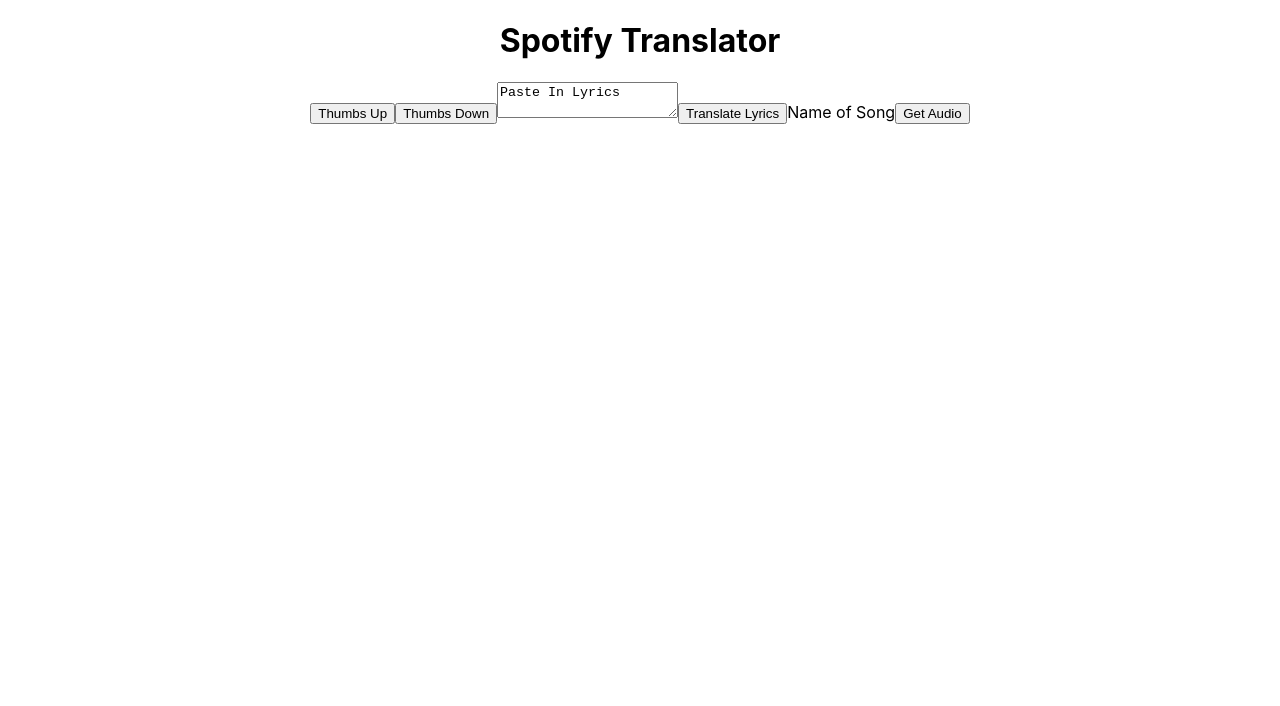
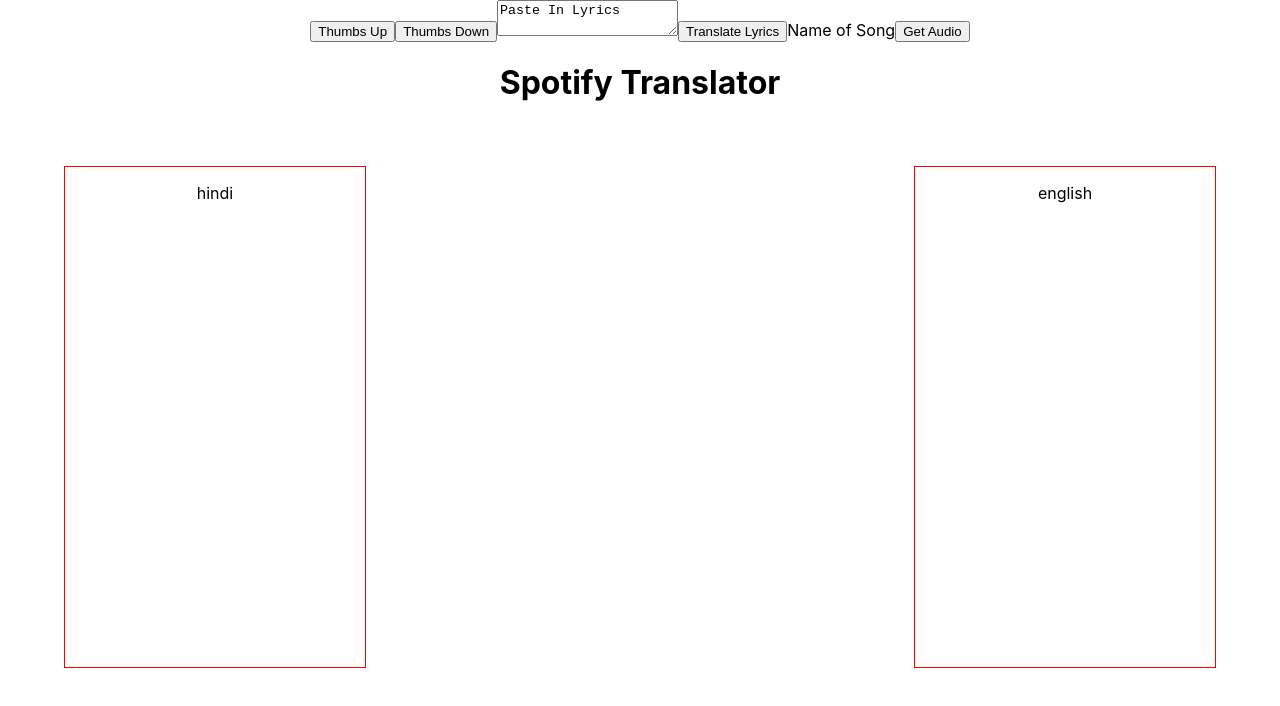
Before and after one commit to team-green-8-26/spotify-translator, a React (Create React App) app in the folder spotify-translator/: page / in a window 1280 px wide. Shown: the top 706 px of the page. Built offline with nearby package versions, Linux system fonts and the light colour scheme; the HTML template or start-up script is replaced by a standard one.

Commit message:
reorganized some components, added some

```diff
--- a/spotify-translator/src/App.js
+++ b/spotify-translator/src/App.js
@@ -1,12 +1,14 @@
-import logo from './logo.svg';
 import './App.css';
 import SampleAPIInteractions from './components/SampleAPIInteractions';
+import HeaderContainer from './components/HeaderContainer';
+import BodyContainer from './components/BodyContainer';
 
 function App() {
   return (
     <div className="App">
-      <h1>Spotify Translator</h1>
       <SampleAPIInteractions/>
+      <HeaderContainer />
+      <BodyContainer />
     </div>
   );
 }
--- /dev/null
+++ b/spotify-translator/src/assets/css/body-container.css
@@ -0,0 +1,5 @@
+.body-container {
+    display: flex;
+    margin: 5%;
+    justify-content: space-between;
+}
--- /dev/null
+++ b/spotify-translator/src/assets/css/footer-container.css
@@ -0,0 +1,3 @@
+.footer-container {
+
+}
--- /dev/null
+++ b/spotify-translator/src/assets/css/header-container.css
@@ -0,0 +1,3 @@
+.header-container {
+
+}
--- /dev/null
+++ b/spotify-translator/src/assets/css/lyrics-container.css
@@ -0,0 +1,5 @@
+.lyrics-container {
+    border: red 1px solid;
+    height: 500px;
+    width: 300px;
+}
--- /dev/null
+++ b/spotify-translator/src/components/BodyContainer.jsx
@@ -0,0 +1,14 @@
+import React, {useState, useEffect} from 'react';
+import '../assets/css/body-container.css';
+import LyricsContainer from './LyricsContainer';
+
+function BodyContainer(){
+    return (
+        <div className='body-container'>
+            <LyricsContainer language={"hindi"}/>
+            <LyricsContainer language={"english"}/>
+        </div>
+    )
+}
+
+export default BodyContainer;
--- /dev/null
+++ b/spotify-translator/src/components/HeaderContainer.jsx
@@ -0,0 +1,12 @@
+import React, {useState, useEffect} from 'react';
+import '../assets/css/header-container.css';
+
+function HeaderContainer(){
+    return (
+        <div className='header-container'>
+            <h1>Spotify Translator</h1>
+        </div>
+    )
+}
+
+export default HeaderContainer;
--- a/spotify-translator/src/components/LyricsContainer.jsx
+++ b/spotify-translator/src/components/LyricsContainer.jsx
@@ -1,4 +1,12 @@
 import React, {useState, useEffect} from 'react';
+import '../assets/css/lyrics-container.css';
 
-function SpotifyTranslator(){
+function LyricsContainer(props){
+    return (
+        <div className='lyrics-container'>
+            <p>{props.language}</p>
+        </div>
+    )
 }
+
+export default LyricsContainer;
```
Also changed, not shown: spotify-translator/src/components/FooterContainer.jsx (added, +12 -0 lines).
